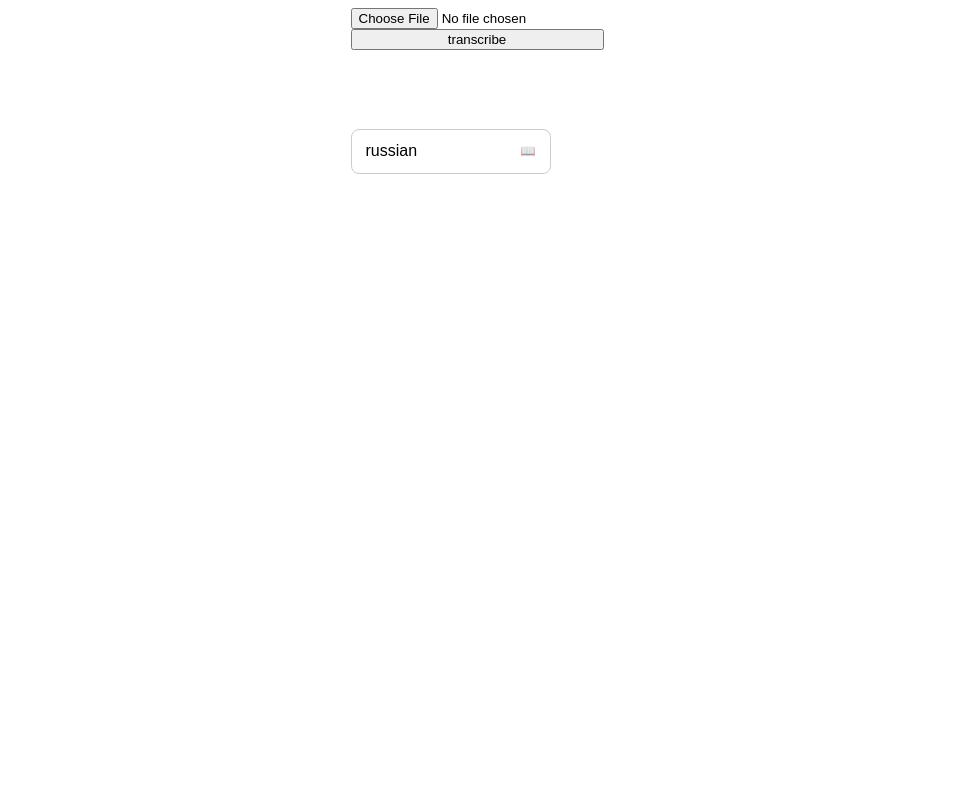
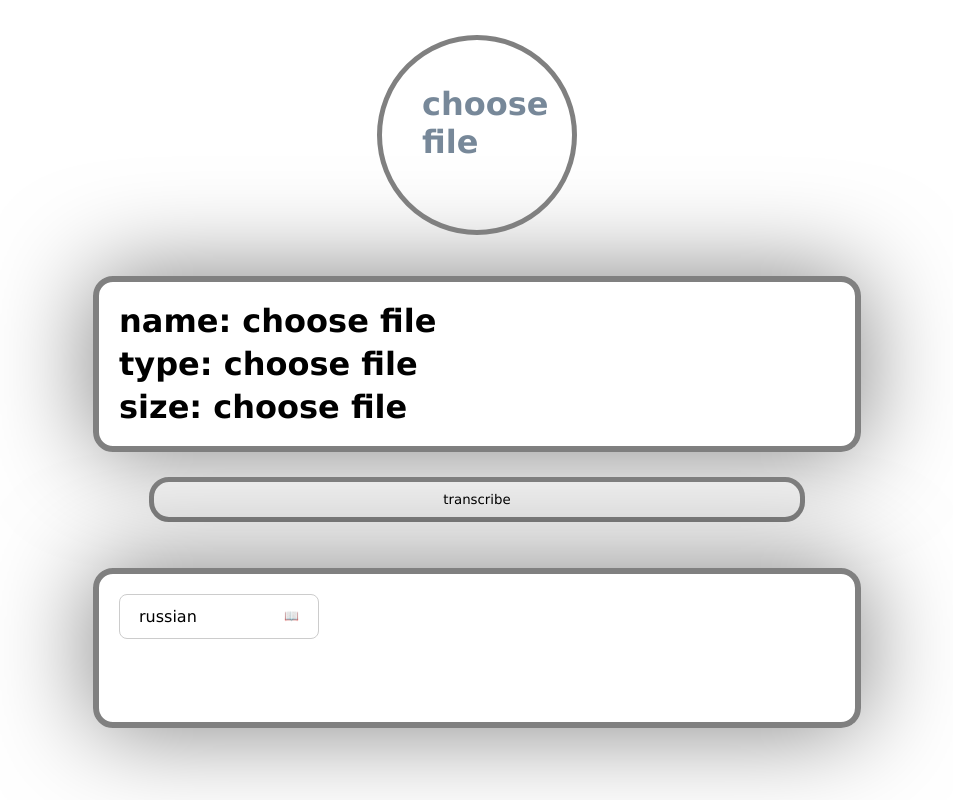
Before and after one commit to feodorbrick-ctrl/voxera, a React (Create React App) app: page / in a window 1280 px wide. Shown: the whole page, without its empty margins (163-1116 px from the left). Built offline with nearby package versions, Linux system fonts and the light colour scheme; what @ffmpeg/ffmpeg would draw is missing.

Commit message:
make style to application

```diff
--- a/src/App.css
+++ b/src/App.css
@@ -1,14 +1,84 @@
-.App {
-  display: grid;
-  justify-content: center;
-  font-family:  sans-serif;
+* {
+    font-family: Verdana, 'Andale Mono', monospace;
+    margin: 5px;
 }
 
-.spinner {
-  background-color: navajowhite;
-  border-radius: 50%;
-  width: 10vw;
-  height: 10vw;
-  min-width: 100px;
-  min-height: 100px;
+.App {
+    display: grid;
+    justify-content: center;
+    font-family: sans-serif;
 }
+
+.error {
+    color: red;
+    font-weight: 900;
+    position: fixed;
+    left: 43%;
+    top: 20%;
+    z-index: 3;
+}
+
+.infoZone {
+    border: grey solid 6px;
+    border-radius: 20px;
+    box-shadow: 0 0 100px rgba(0, 0, 0, 0.5);
+    margin: 2vw;
+    width: 60vw;
+    height: fit-content;
+    min-height: 20vh;
+    padding: 10px;
+    display: grid;
+    align-items: start;
+    box-sizing: border-box;
+}
+
+.transcribeBtn {
+    width: 80%;
+    height: auto;
+    padding: 10px;
+    border: grey solid 5px;
+    border-radius: 20px;
+    margin: auto;
+}
+
+.input {
+    width: 200px;
+    height: 200px;
+    border: grey solid 5px;
+    border-radius: 50%;
+    transition: all 0.5s;
+    color: rgba(0, 0, 0, 0);
+    cursor: pointer;
+    position: relative;
+    z-index: 2;
+    box-sizing: border-box;
+}
+
+.input[type='file']::file-selector-button {
+    display: none;
+}
+.input:active {
+    transform: scale(0.95);
+    filter: brightness(0.8);
+}
+
+.inputZone {
+    display: grid;
+    justify-content: center;
+    align-items: center;
+    position: relative;
+    margin: 20px auto;
+    width: 200px;
+    height: 200px;
+}
+
+.inputZone h1 {
+    position: absolute;
+    top: 25%;
+    left: 20%;
+    color: lightslategray;
+}
+
+.fileInfo {
+    height: fit-content;
+}
--- a/src/App.js
+++ b/src/App.js
@@ -4,6 +4,7 @@ import {videoDivider} from "./frameworks/videoDivider";
 import {transcribeAudio} from "./frameworks/transcribeAudio";
 import CustomSelect from "./components/CustomSelect/customSelect";
 import {languages} from "./components/data/languages";
+import Spinner from "./components/spinner/spinner";
 
 function App() {
     const [file, setFile] = useState(null);
@@ -72,35 +73,44 @@ function App() {
 
     return (
         <div className="App">
-            <input type="file" onChange={handleFileChange}/>
+            <div className='inputZone'>
+                <h1 className='input__text'>choose file</h1>
+                <input className='input' type="file" onChange={handleFileChange}/>
+            </div>
 
-            {file && (
-                <>
+            <div className='infoZone'>
+                {file ?
+                    <div className='fileInfo'>
                         <h1>name: {file.name}</h1>
                         <h1>type: {file.type}</h1>
                         <h1>size: {file.size}</h1>
-                </>
-            )}
+                    </div>
+                    :
+                    <div className='fileInfo'>
+                        <h1>name: choose file</h1>
+                        <h1>type: choose file</h1>
+                        <h1>size: choose file</h1>
+                    </div>
+                }
 
-            <button onClick={transcribe}>
+            </div>
+
+            <button className='transcribeBtn' onClick={transcribe}>
                 transcribe
             </button>
-            {isSpinnerVisible &&
-                <div className="spinner"/>
-            }
-            {isVisibleError &&
-                <h1>some error</h1>
-            }
+            <Spinner isSpinnerVisible={isSpinnerVisible}/>
             <h1>{transcription}</h1>
-            <br/><br/>
+            <div className='infoZone'>
                 <CustomSelect
                     onChange={setLanguage}
                     placeholder='Select please a language of subtitles'
                     value={language}
                     options={languages}
                 />
-            <br/>
-            <br/>
+            </div>
+            {isVisibleError &&
+                <h1 className='error'>some error</h1>
+            }
         </div>
     );
 }
--- a/src/components/CustomSelect/customSelect.css
+++ b/src/components/CustomSelect/customSelect.css
@@ -42,7 +42,7 @@
     max-height: 300px;
     position: absolute;
 
-    top: calc(100% + 5px);
+    top: 50px;
     left: 0;
 
     width: 100%;
--- /dev/null
+++ b/src/components/spinner/spinner.css
@@ -0,0 +1,15 @@
+.spinner {
+    border-radius: 50%;
+    border: grey 10px dotted;
+    width: 10vw;
+    height: 10vw;
+    min-width: 100px;
+    min-height: 100px;
+    animation: spin 5s ease-in-out infinite;
+}
+
+@keyframes spin {
+    0% { transform:rotate(0deg); }
+    50% { transform:rotate(360deg); }
+    100% { transform:rotate(0deg); }
+}
--- /dev/null
+++ b/src/components/spinner/spinner.jsx
@@ -0,0 +1,14 @@
+import React from 'react';
+import './spinner.css'
+
+const Spinner = ({isSpinnerVisible = false}) => {
+    return (
+        <div>
+            {isSpinnerVisible &&
+                <div className="spinner"/>
+            }
+        </div>
+    );
+};
+
+export default Spinner;
```
Lines whose indentation alone changed are shown as unchanged.
